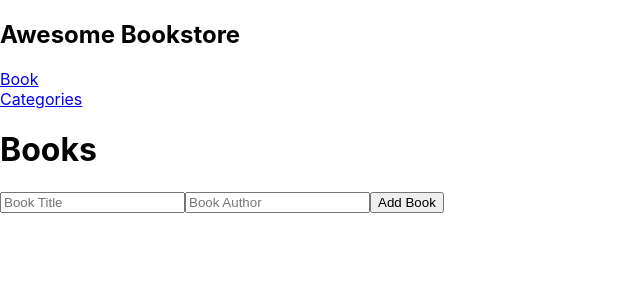
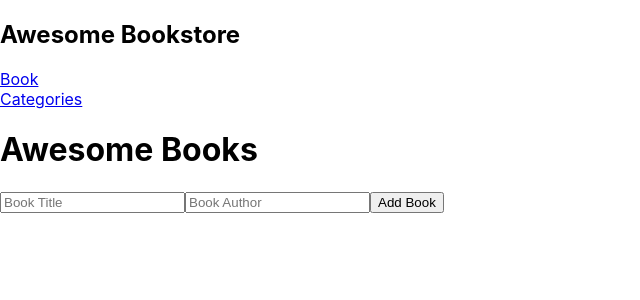
Before and after one commit to Somdotta07/bookstore-react-redux, a React (Create React App) app: page / in a window 1280 px wide. Shown: the top 300 px of the page, without its empty margins (0-640 px from the left). Built offline with nearby package versions, Linux system fonts and the light colour scheme.

Commit message:
Update BooksPage.js

```diff
--- a/src/components/BooksPage.js
+++ b/src/components/BooksPage.js
@@ -22,7 +22,7 @@ const BooksPage = () => {
 
   return (
     <div>
-      <h1> Books </h1>
+      <h1> Awesome Books </h1>
       <ul>
         {bookList.map((book) => <Book key={book.id} book={book} />)}
       </ul>
```
